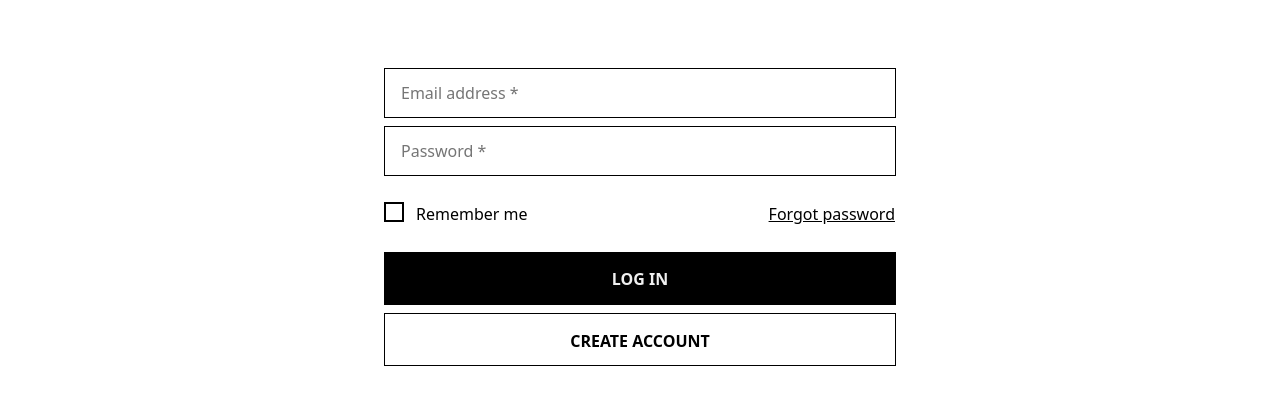
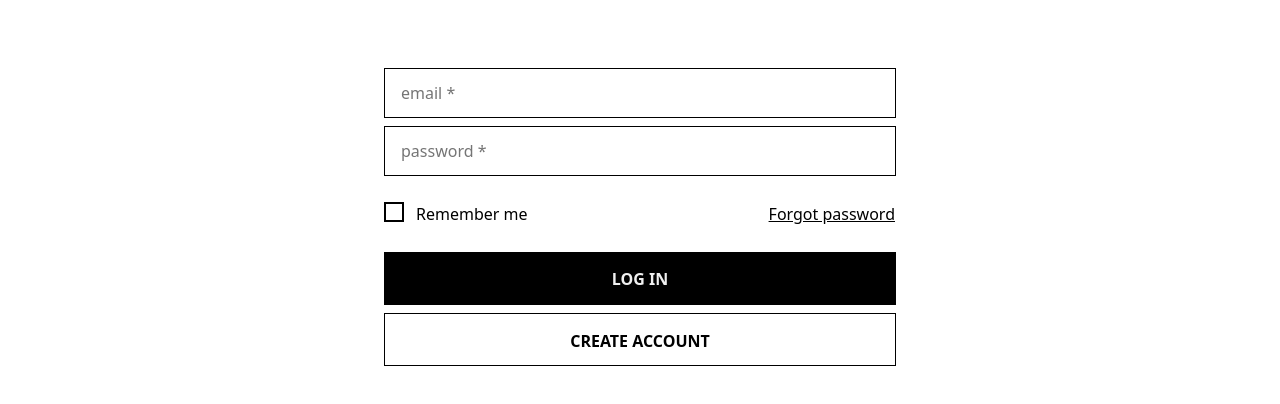
Before and after one commit to BladeRunner95/Booking-room, a React (Create React App) app: page /signin in a window 1280 px wide. Shown: the part 476-880 px from the top of the page. Built offline with nearby package versions, Linux system fonts and the light colour scheme; what ra-data-json-server would draw is missing.

Commit message:
protectedRoutes
Added protectedRoutes hoc for redirecting after login

```diff
--- a/src/App.js
+++ b/src/App.js
@@ -1,5 +1,5 @@
 import {Wrapper} from "./App.styles";
-import {Route, Routes} from "react-router-dom";
+import {Navigate, Route, Routes, useLocation, useNavigate} from "react-router-dom";
 import {Locations} from "./pages/Locations/Locations";
 import {Login} from "./pages/Login/Login";
 import {HomePage} from "./pages/Homepage/Homepage";
@@ -9,6 +9,7 @@ import {Payment} from "./pages/Payment/Payment";
 import {useEffect, useState} from "react";
 import {Dashboard} from "./pages/Dashboard/Dashboard";
 import {useSelector} from "react-redux";
+import ProtectedRoutes from "./components/PrivateRoute/PrivateRoute";
 
 
 const Message = ({ message }) => (
@@ -20,6 +21,7 @@ const Message = ({ message }) => (
 export default function App(props) {
     const admin = useSelector(state => state.userReducer);
     const user = useSelector(state => state.userReducer);
+    const location = useLocation();
     const [message, setMessage] = useState("");
     const localFilters = JSON.parse(localStorage.getItem('filters'));
     useEffect(() => {
@@ -43,12 +45,14 @@ export default function App(props) {
                 <Route path="/" element={<HomePage/>}/>
                 <Route path="/locations" element={<Locations title/>}/>
                 <Route path="/singleLocation/:id" element={<SingleLocation/>}/>
-                {!user.loggedIn &&
-                    <Route path="/signin" element={<Login/>}/>}
+                {/*{!user.loggedIn &&*/}
+                    <Route path="/signin" element={<Login/>} />
                 {/*private route for authenticated users*/}
-                {user.loggedIn &&
-                    <Route path="/payment/:id" element={ message ? (
-                    <Message message={message} />) : (<Payment />)} />}
+                {/*{user.loggedIn &&*/}
+                    <Route element={<ProtectedRoutes />}>
+                        <Route path="/payment/:id" element={ message ? (
+                            <Message message={message} />) : (<Payment />)} />
+                    </Route>
                 {/*private routes for admin*/}
                 {admin.loggedIn &&
                     <Route path="/dashboard/*" element={<Dashboard/>}/>}
--- a/src/components/Nav/_Nav.js
+++ b/src/components/Nav/_Nav.js
@@ -1,7 +1,7 @@
 import Nav from 'react-bootstrap/Nav';
 import {Container, Navbar, NavDropdown, Button} from "react-bootstrap";
 import 'bootstrap/dist/css/bootstrap.min.css';
-import {Link} from "react-router-dom";
+import {Link, useNavigate} from "react-router-dom";
 import './Nav.css'
 import {useDispatch, useSelector} from "react-redux";
 import {userActions} from "../../actions/user.actions";
@@ -12,9 +12,12 @@ export const _Nav = (props) => {
     const admin = useSelector(state => state.userReducer);
     const loggedIn = useSelector(state => state.userReducer);
     const dispatch = useDispatch();
+    const navigate = useNavigate();
 
     const handleLogout = () => {
         dispatch(userActions.logout());
+        navigate('/', { replace: true });
+
     };
 
     return (
--- a/src/localStorage/localStorage.js
+++ b/src/localStorage/localStorage.js
@@ -18,6 +18,7 @@ export const loadState = () => {
         }
         return JSON.parse(serializedState);
     } catch (err) {
+        console.log('error loading localStorage state')
         return undefined;
     }
 };
--- a/src/pages/Login/Login.js
+++ b/src/pages/Login/Login.js
@@ -1,36 +1,31 @@
 import styles from './Login.module.css';
 import {_Nav} from "../../components/Nav/_Nav";
-import {Link} from "react-router-dom";
+import {Link, useNavigate, Navigate, useLocation} from "react-router-dom";
 import {useState} from "react";
-import axios from "axios";
 import {useDispatch, useSelector} from "react-redux";
 import {userActions} from "../../actions/user.actions";
+import {Spinner} from "../../components/Spinner/Spinner";
 
 export const Login = () => {
     const dispatch = useDispatch();
     const loggingIn = useSelector(state => state.userReducer.loggingIn);
+    const loggedIn = useSelector(state => state.userReducer.loggedIn);
+    const location = useLocation();
 
-    let [ inputs, setInputs ] = useState([
-        {
-            id: 1,
-            name: 'Email address',
-            value: undefined
-        },
-        {
-            id:2,
-            name: 'Password',
-            value: undefined
-        }
-    ]);
+    let [email, setEmail] = useState('');
+    let [password, setPassword] = useState('');
 
     const [submitted, setSubmitted] = useState(false);
-    const [ checkbox, setCheckbox ] = useState(false);
+    const [checkbox, setCheckbox] = useState(false);
 
     const handleInputsChange = (e, index) => {
-    setInputs(prev => {
-        prev[index].value = e.target.value;
-        return prev;
-    })};
+        if (index === 'email') {
+            setEmail(e.target.value)
+        }
+        if (index === 'password') {
+            setPassword(e.target.value)
+        }
+    };
 
     const handleCheckbox = () => {
         setCheckbox(prev => !prev);
@@ -40,24 +35,17 @@ export const Login = () => {
         e.preventDefault();
 
         setSubmitted(true);
-        if (inputs[0].value && inputs[1].value) {
-            const credentials = {
-                username: inputs[0].value,
-                password: inputs[1].value,
-            };
-            console.log('submitted with username and password');
-            // await axios.post('http://localhost:5000/api/auth/login', credentials, {withCredentials: true})
-            dispatch(userActions.login(inputs[0].value, inputs[1].value));
-            // get return url from location state or default to home page
-            // const { from } = location.state || { from: { pathname: "/" } };
-            // dispatch(userActions.login(inputs[0].value, inputs[1].value, from));
+        if (email && password) {
+            dispatch(userActions.login(email, password));
         }
     };
 
     return (
         <>
-        <_Nav />
-            {loggingIn ? <div>AAAAAAAAAAAAAAAAAAAAAAAAAAAAAAAAAAAAAAa</div> :
+            <_Nav/>
+            {loggedIn ? location.state?.from ? <Navigate to={location.state.from} replace state={{from: location}}/> :
+                <Navigate to='/' replace/> : null}
+            {loggingIn ? <Spinner/> :
                 <div className={styles.mainWrapper}>
                     <div className={styles.mainInnerWrapper}>
                         <div className={styles.innerWrapper}>
@@ -67,26 +55,40 @@ export const Login = () => {
                                 </div>
                             </div>
                             <form noValidate onSubmit={handleSubmit}>
-                                {inputs.map((inpt, index) =>
-                                    <div key={inpt.id} className={styles.emailMainWrap}>
-                                        <div className={inpt.id === 2 ? styles.passwordWrap : null}>
+                                <div className={styles.emailMainWrap}>
                                     <div className={styles.formInputInner}>
-                                                <label className={styles.formLabel} htmlFor="">{inpt.email}</label>
+                                        <div>
+                                            <label className={styles.formLabel} htmlFor="">{email}</label>
                                             <input
                                                 className={styles.formInput}
                                                 type="text"
-                                                    id={inpt.name}
-                                                    key={inpt.name}
-                                                    name={inpt.name}
-                                                    placeholder={inpt.name + ' *'}
-                                                    value={inputs[index].value}
-                                                    onChange={e => handleInputsChange(e, index)}
+                                                name='email'
+                                                placeholder={'email *'}
+                                                value={email}
+                                                onChange={e => handleInputsChange(e, 'email')}
                                                 required
                                             />
                                         </div>
                                     </div>
                                 </div>
-                                )}
+
+                                <div className={styles.emailMainWrap}>
+                                    <div className={styles.formInputInner}>
+                                        <div className={styles.passwordWrap}>
+                                            <label className={styles.formLabel} htmlFor="">{password}</label>
+                                            <input
+                                                className={styles.formInput}
+                                                type="password"
+                                                name='password'
+                                                placeholder={'password *'}
+                                                value={password}
+                                                onChange={e => handleInputsChange(e, 'password')}
+                                                required
+                                            />
+                                        </div>
+                                    </div>
+                                </div>
+
                                 <div className={styles.checkboxRowWrap}>
                                     <div>
                                         <div className={styles.rememberMeWrap}>
--- a/src/pages/SingleLocation/SingleLocation.js
+++ b/src/pages/SingleLocation/SingleLocation.js
@@ -15,7 +15,6 @@ export const SingleLocation = (props) => {
   const goBack = () => navigate(-1);
   const booking = useSelector(state => state.myReducer);
   const loggedIn = Cookies.get('access_token');
-
 
   const [ location, setLocation ] = useState(null);
   const [ slide, setSlide ] = useState(false);
@@ -202,7 +201,6 @@ export const SingleLocation = (props) => {
                                          rel="noopener noreferrer">View in Google Maps</a>
                                     </div>
                                   </div>
-                                  {/*<div></div>*/}
                                 </div>
                               </div>
                             </div>
@@ -231,7 +229,7 @@ export const SingleLocation = (props) => {
                                     </div>
                                   </div>
                                 </div>
-                                <Link className="paymentPayButton" to={loggedIn ? `/payment/${id}` : "/signin"}>
+                                <Link className="paymentPayButton" to={`/payment/${id}`}>
                                   <span>Book this studio</span>
                                 </Link>
                                 <div className="paymentCardsWrap">
--- a/src/store/store.js
+++ b/src/store/store.js
@@ -1,5 +1,5 @@
 import {createStore, applyMiddleware} from "redux";
-import thunkMiddleware from 'redux-thunk';
+import thunk from 'redux-thunk';
 import {composeWithDevTools} from "redux-devtools-extension";
 import {rootReducer} from "../reducers";
 import {loadState, saveState} from "../localStorage/localStorage";
@@ -13,7 +13,7 @@ export let store = createStore(
     persistedState,
     composeWithDevTools(
         applyMiddleware(
-            thunkMiddleware
+            thunk
         )
     ));
 
```
Also changed, not shown: src/actions/user.actions.js (+5 -6 lines), src/components/PrivateRoute/PrivateRoute.js (+19 -17 lines). Lines whose indentation alone changed are shown as unchanged.
